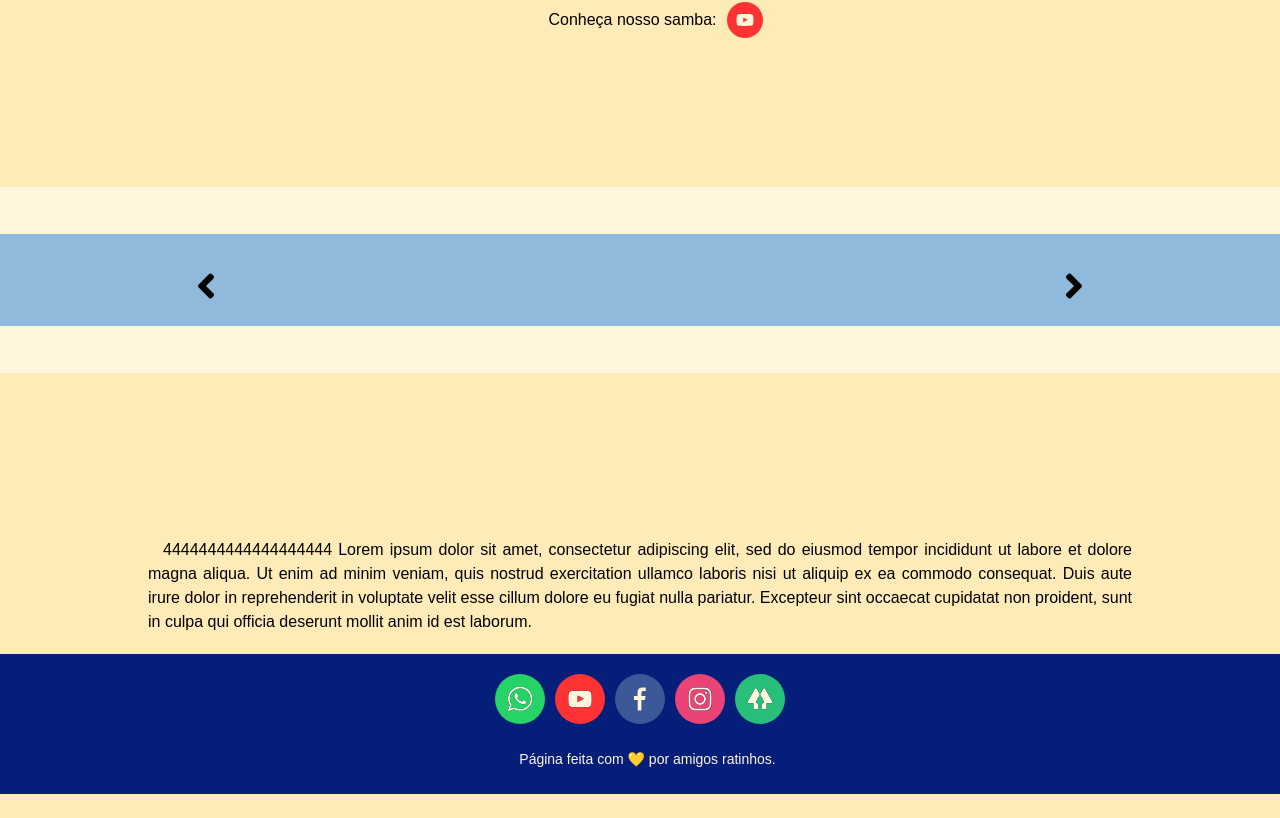
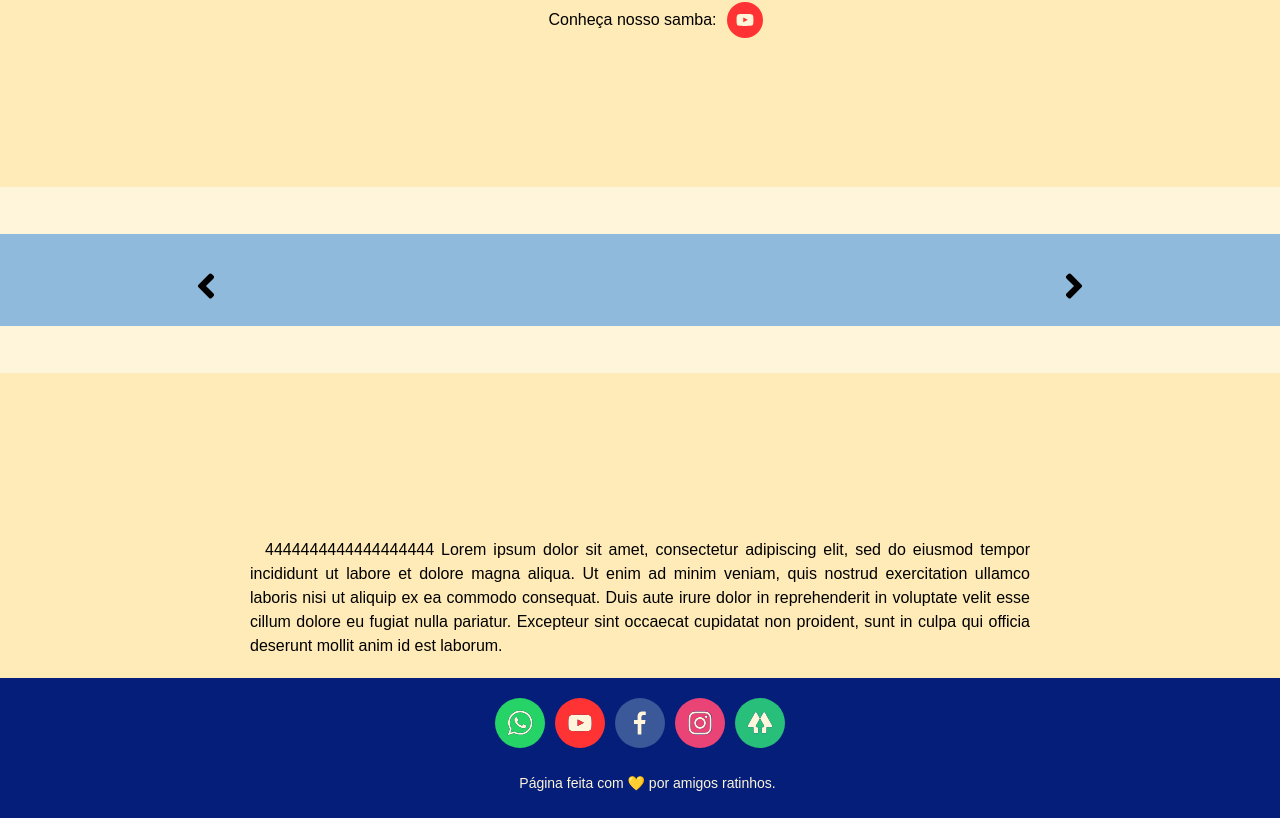
Before and after one commit to rateria/rateria-next-website, a Next.js app: page /apresentacoes in a window 1280 px wide. Shown: the part 753-1571 px from the top of the page. Before the commit the page ends 1547 px from the top, so only its background shows below. Built offline with nearby package versions, Linux system fonts and the light colour scheme; a web font is replaced by a local one.

Commit message:
fix: video description on apresentações now with max-width

```diff
--- a/pages/apresentacoes/Apresentations.module.css
+++ b/pages/apresentacoes/Apresentations.module.css
@@ -165,6 +165,10 @@
 	border-radius: 8px;
 }
 
+.videoDescription p {
+	max-width: 780px;
+}
+
 .videoContainer {
 	width: 100%;
 	height: 0;
```
